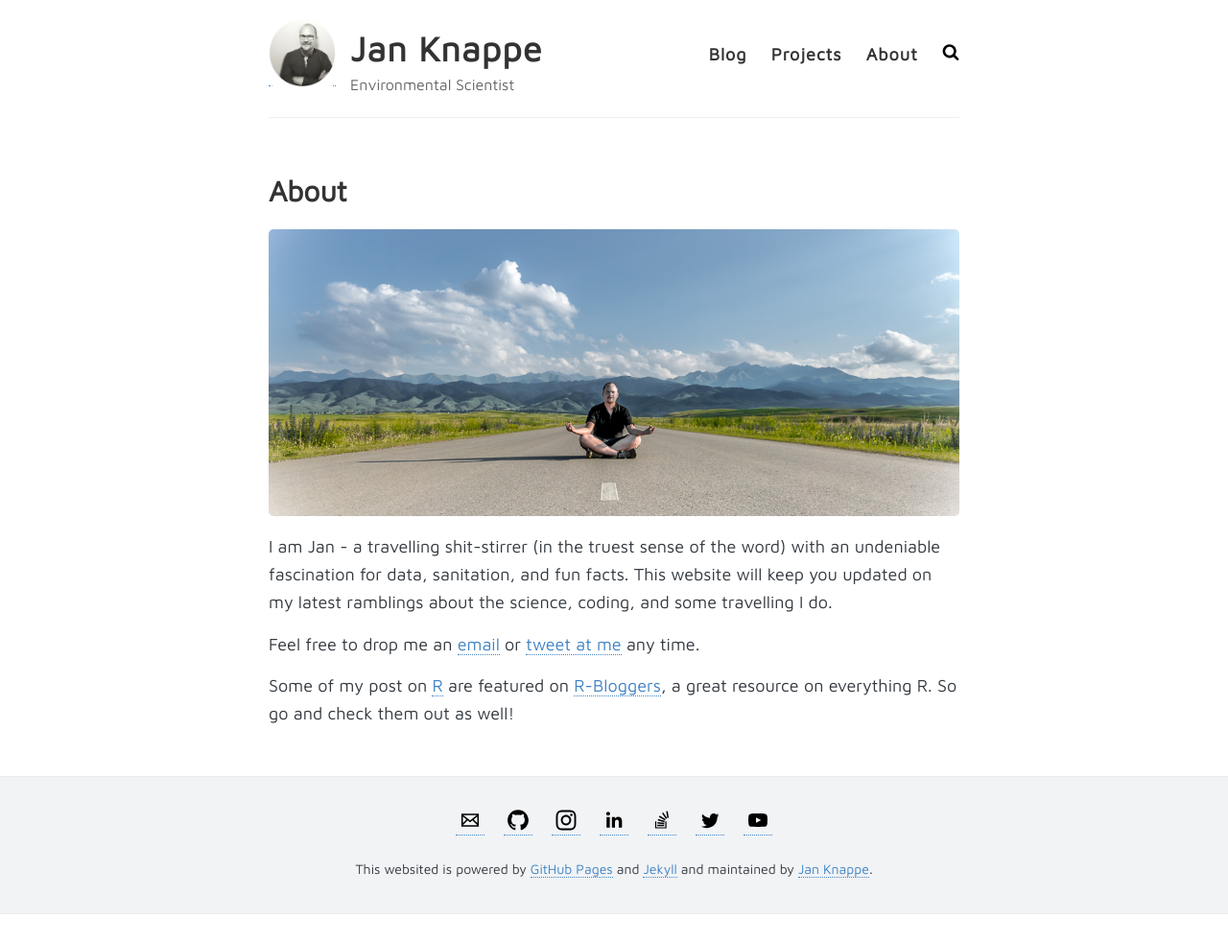
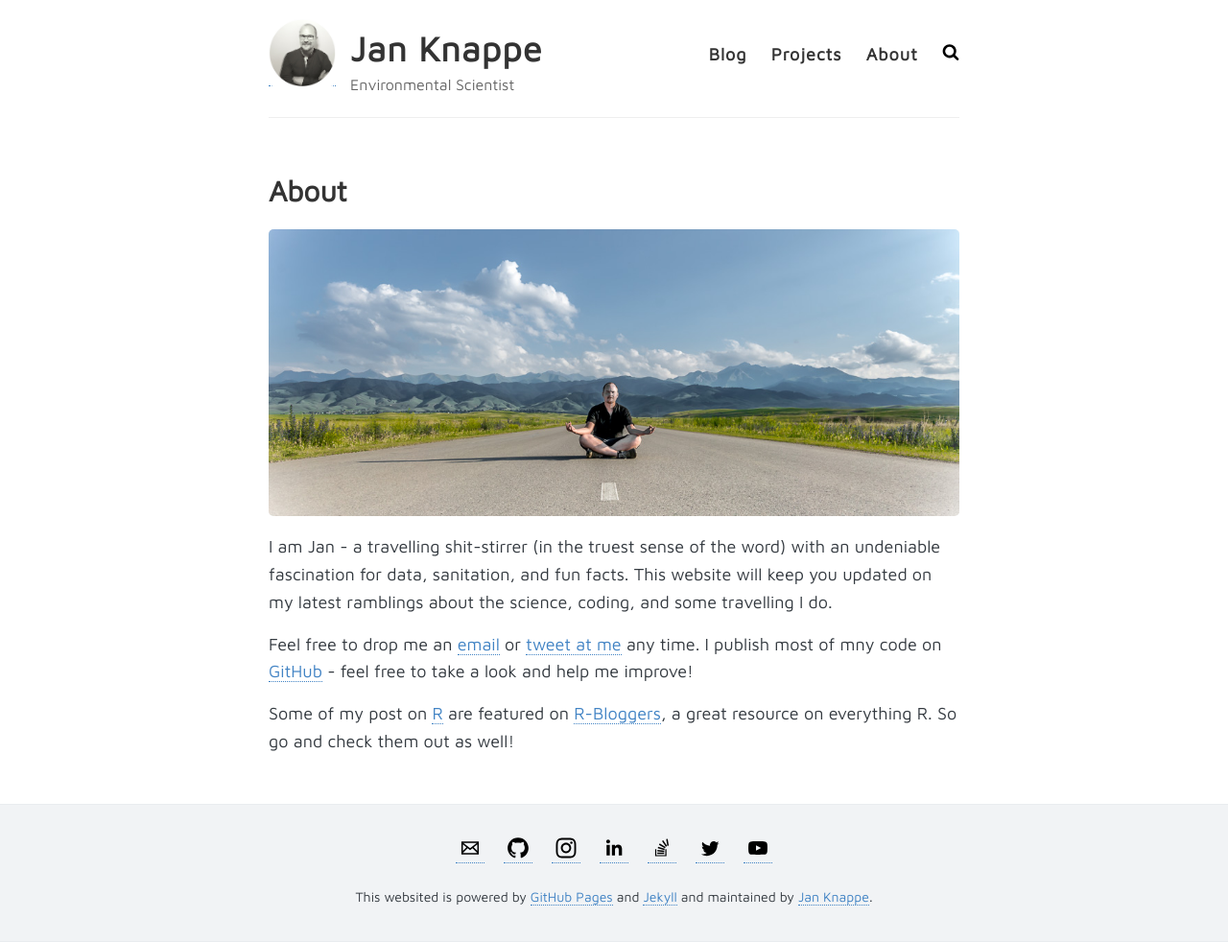
Before and after one commit to jknappe/jknappe.github.io, a Jekyll site: the page built from _pages/about.md, in a window 1280 px wide. Shown: the whole page at 96% size. Built offline with Jekyll 4.4.1, drawn with Linux system fonts in a browser that asks for light colours; before the commit the page ends 953 px from its top, so only the background shows below that.

Commit message:
Update about.md

```diff
--- a/_pages/about.md
+++ b/_pages/about.md
@@ -8,6 +8,6 @@ permalink: /about/
 
 I am Jan - a travelling shit-stirrer (in the truest sense of the word) with an undeniable fascination for data, sanitation, and fun facts. This website will keep you updated on my latest ramblings about the science, coding, and some travelling I do.
 
-Feel free to drop me an [email](mailto:jan.knappe@tcd.ie) or [tweet at me](https://twitter.com/intent/tweet?via=JanKnappe) any time.
+Feel free to drop me an [email](mailto:jan.knappe@tcd.ie) or [tweet at me](https://twitter.com/intent/tweet?via=JanKnappe) any time. I publish most of mny code on [GitHub](https://github.com/jknappe) - feel free to take a look and help me improve!
 
 Some of my post on [R](/tags/#R) are featured on [R-Bloggers](https://www.r-bloggers.com/), a great resource on everything R. So go and check them out as well!
```
